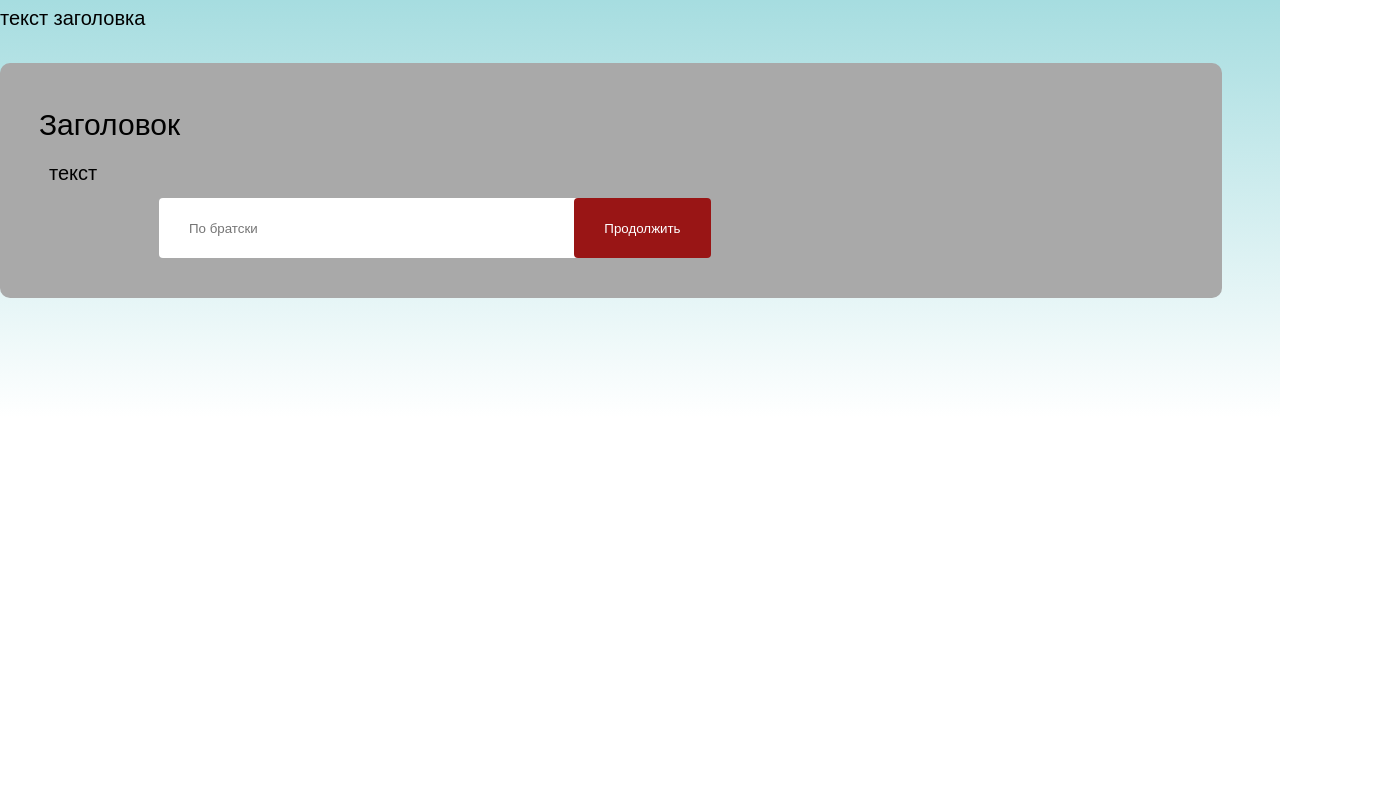
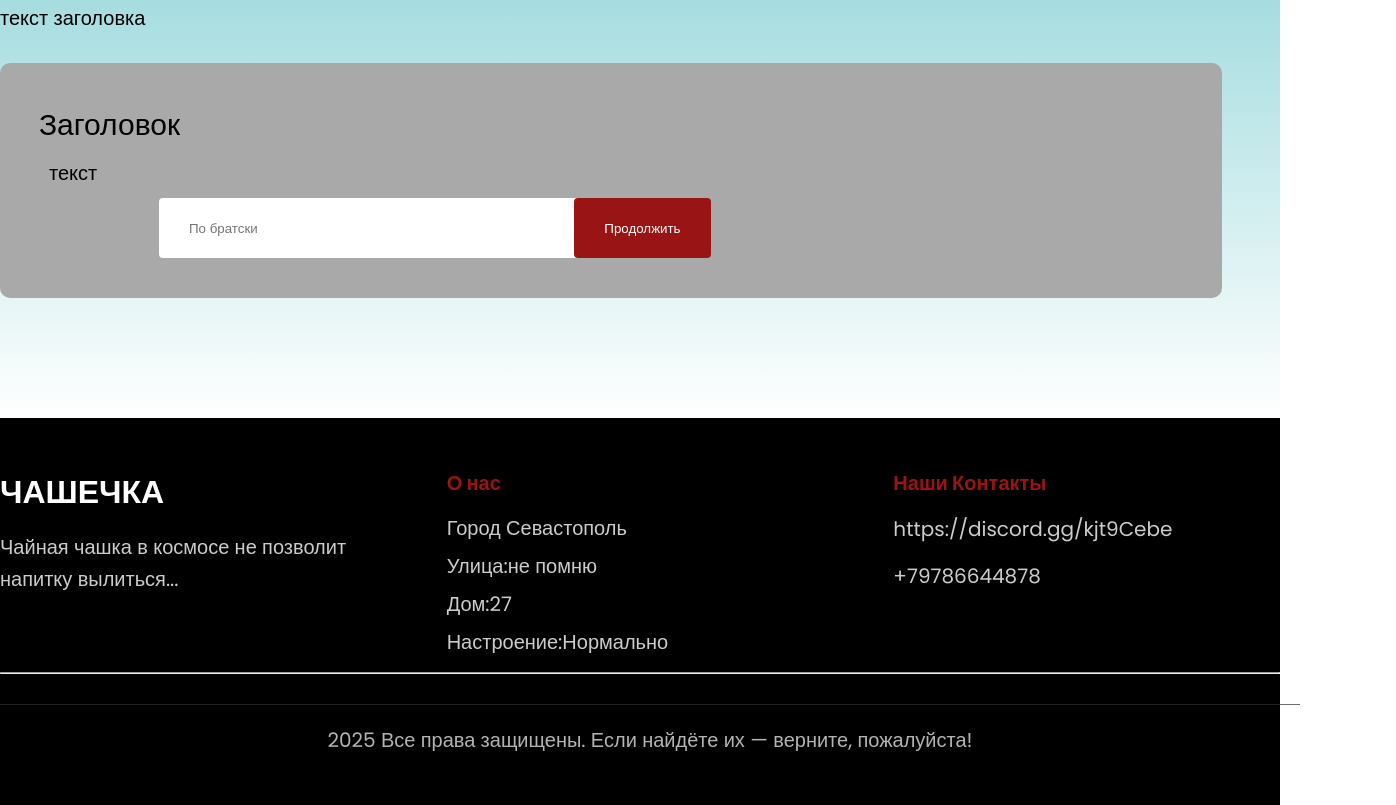
Before and after one commit to NkLi92/First-web, a plain HTML site: page index.html in a window 1280 px wide. Shown: the part 5237-6042 px from the top of the page, 1396 px wide, since content can reach past the window. Before the commit the page ends 5655 px from the top, so only its background shows below. Drawn offline with Linux system fonts and the light colour scheme.

Commit message:
The main page is completed Был добавлен абзац с регистрацией (получилось коряво) быд сделлан футер(Нейронка сказала что фигня) Были изменнены абзацы по всей главной странице

```diff
--- a/css/main.css
+++ b/css/main.css
@@ -72,7 +72,8 @@ header{
     align-items: center;
 }
 
-header .logo{
+header .logo
+,footer .blocks .logo{
     text-transform: uppercase;
     font-size: 32px;
     font-weight: 800;
@@ -176,7 +177,7 @@ header nav ul li.butt a:hover{
 /*Секция с хрусталём )))*/
 
 .trending{
-    margin-top: 300px; /* Вместо top */
+    margin-top: 300px;
 }
 
 .trending h3{
@@ -213,9 +214,9 @@ header nav ul li.butt a:hover{
 .trending .games{
     display: flex;
     justify-content: space-between;
-    gap: 40px; /* Расстояние между элементами */
+    gap: 40px;
     width: 100%;
-    padding: 50px 0; /* Уменьшите padding */
+    padding: 50px 0;
 }
 
 .trending .games span{
@@ -372,9 +373,9 @@ header nav ul li.butt a:hover{
 
 /*Нижняя часть с вводом имейла*/
 
-/* Нижняя часть с вводом имейла */
+
 .email{
-    padding: 80px 0 120px 0; /* Добавьте отступы сверху и снизу */
+    padding: 80px 0 120px 0;
 }
 
 .email h3{
@@ -391,7 +392,7 @@ header nav ul li.butt a:hover{
     padding: 40px 3%;
     width: 94%;
     display: flex;
-    align-items: center; /* ← Это выравнивает по вертикали */
+    align-items: center;
     max-width: 100%;
     box-sizing: border-box;
     justify-content: space-between;
@@ -399,8 +400,8 @@ header nav ul li.butt a:hover{
 
 .email .block .input-group {
     display: flex;
-    align-items: center; /* ← Выравнивает инпут и кнопку по вертикали */
-    gap: 10px; /* ← Расстояние между инпутом и кнопкой */
+    align-items: center;
+    gap: 10px;
 }
 
 .email .block h4{
@@ -437,7 +438,7 @@ header nav ul li.butt a:hover{
     border-radius: 4px;
     height: 60px;
     box-sizing: border-box;
-    transition: all 200ms ease;
+    transition: all 1000ms ease;
     position: relative;
     z-index: 2;
 }
@@ -445,3 +446,54 @@ header nav ul li.butt a:hover{
 .email .block button:hover{
     background: #A65050;
 }
+
+/*Footer*/
+footer{
+    background: #000;
+    padding: 50px 0;
+    color: white;
+}
+
+footer .blocks{
+    display: flex;
+    justify-content: space-between;
+    align-items: flex-start;
+    gap: 40px;
+    flex-wrap: wrap;
+}
+
+footer .blocks > div {
+    flex: 1;
+    min-width: 300px;
+}
+
+footer .blocks p{
+    width: 100%;
+    margin: 15px 0;
+    line-height: 1.6;
+    opacity: 0.8;
+}
+
+footer .blocks ul {
+    list-style: none;
+    margin: 15px 0;
+}
+
+footer .blocks ul li {
+    margin-bottom: 8px;
+    opacity: 0.8;
+}
+
+footer .blocks h4 {
+    color: #991515;
+    margin-bottom: 15px;
+    font-size: 20px;
+}
+
+footer > .container > p {
+    text-align: center;
+    opacity: 0.7;
+    margin-top: 30px;
+    padding-top: 20px;
+    border-top: 1px solid #333;
+}
--- a/index.html
+++ b/index.html
@@ -102,21 +102,21 @@
     <div class="features">
         <div class="container">
             <h3>
-                    Бла бла блаблаблаблаблабла3
+                    Хит сезона!!!!
             </h3>
             <p>
-                Бла бла блаблаблаблабла П
+                Лето 2007
             </p>
             <div class="block">
                 <img src="img/история.jfif" alt="">
                 <p>
-                    ИсторияИсторияИсторияИсторияИсторияИсторияИсторияИстория
+                    Почему стакан пошёл учиться? Хотел получить высшее образование!
                 </p>
             </div>
             <div class="block">
                 <img src="img/история.jfif" alt="">
                 <p>
-                    ИсторияИсторияИсторияИсторияИсторияИсторияИсторияИстория
+                    Что сказал один стакан другому? "Ты меня напрягаешь!"
                 </p>
             </div>
         </div>
@@ -152,8 +152,8 @@
                         текст
                     </p>
                     <div>
-                        <input type="email" placeholder="По братски">
-                        <button>
+                        <input type="email" id="emailField" placeholder="По братски">
+                        <button onclick="CheckEmail()">
                             Продолжить
                         </button>
                     </div>
@@ -161,5 +161,49 @@
             </div>
         </div>
     </div>
+
+    <footer>
+        <div class="blocks container">
+            <div>
+                <span class="logo">Чашечка</span>
+                <p>Чайная чашка в космосе не позволит напитку вылиться...</p>
+            </div>
+            <div>
+                <h4>О нас</h4>
+                <ul>
+                    <li>Город Севастополь</li>
+                    <li>Улица:не помню</li>
+                    <li>Дом:27</li>
+                    <li>Настроение:Нормально</li>
+                </ul>
+            </div>
+            <div>
+                <h4>Наши Контакты</h4>
+                <p>https://discord.gg/kjt9Cebe</p>
+                <p>+79786644878</p>
+            </div>
+        </div>
+        <hr>
+        <div class="container">
+            <p>2025 Все права защищены. Если найдёте их — верните, пожалуйста!</p>
+        </div>
+    </footer>
+
+    <script>
+        function CheckEmail(){
+            let email = document.querySelector('#emailField').value;
+                /*alert(email.value)*/
+                if(!email.includes('@')){
+                    alert('Нет символа @');
+                }
+                else if(!email.includes('.')){
+                    alert('Нет символа .');
+                }
+                else{
+                    alert('Все НОРМ');
+                }
+        }
+
+    </script>
 </body>
 </html>
```
